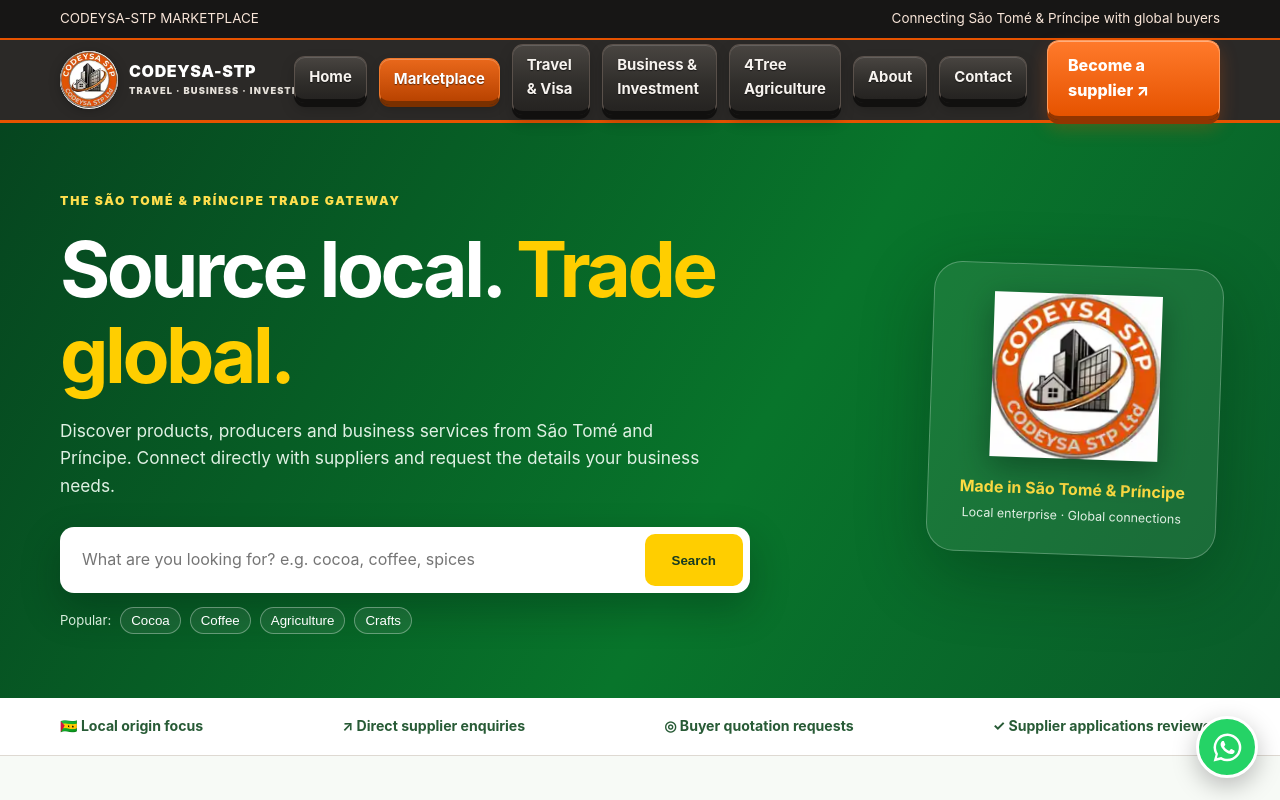
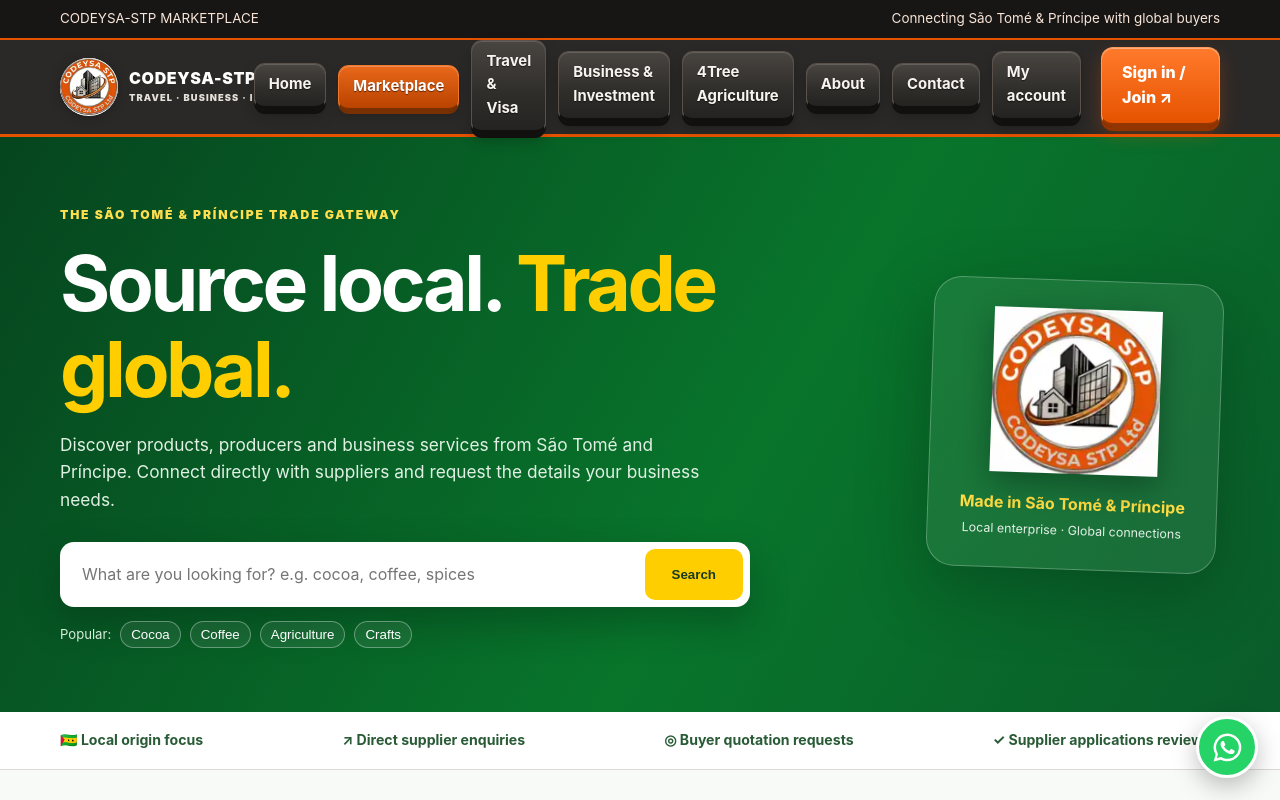
Before and after one commit to tlegit588-cmd/codesa-stp, a plain HTML site: page marketplace.html in a window 1280 px wide. Shown: the top 800 px of the page. Drawn offline with Linux system fonts and the light colour scheme.

Commit message:
Link marketplace navigation to buyer and supplier accounts

```diff
--- a/marketplace.html
+++ b/marketplace.html
@@ -12,8 +12,8 @@
 <header><div class="container nav">
 <a class="brand" href="index.html"><img class="brand-logo" src="assets/codeysa-stp-logo.webp" alt="CODEYSA-STP logo"><span class="brand-copy">CODEYSA-STP<small>TRAVEL · BUSINESS · INVESTMENT</small></span></a>
 <button class="menu-toggle" aria-label="Open navigation" aria-expanded="false">☰</button>
-<nav class="nav-links"><a href="index.html">Home</a><a class="active" href="marketplace.html">Marketplace</a><a href="travel.html">Travel &amp; Visa</a><a href="investment.html">Business &amp; Investment</a><a href="4tree.html">4Tree Agriculture</a><a href="about.html">About</a><a href="contact.html">Contact</a></nav>
-<a class="nav-cta" href="#supplier-join">Become a supplier ↗</a>
+<nav class="nav-links"><a href="index.html">Home</a><a class="active" href="marketplace.html">Marketplace</a><a href="travel.html">Travel &amp; Visa</a><a href="investment.html">Business &amp; Investment</a><a href="4tree.html">4Tree Agriculture</a><a href="about.html">About</a><a href="contact.html">Contact</a><a href="account.html">My account</a></nav>
+<a class="nav-cta" href="account.html">Sign in / Join ↗</a>
 </div></header>
 <main>
 <section class="market-hero"><div class="container market-hero-inner">
```
